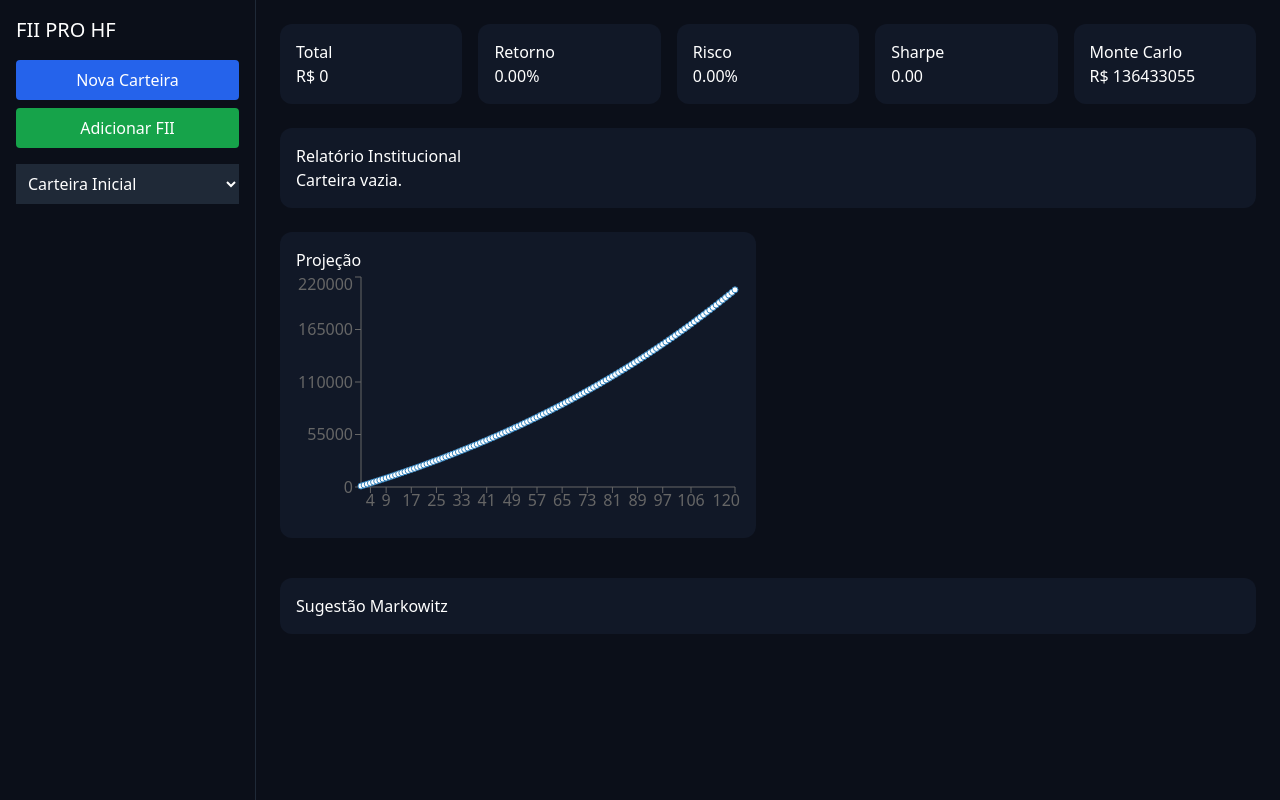
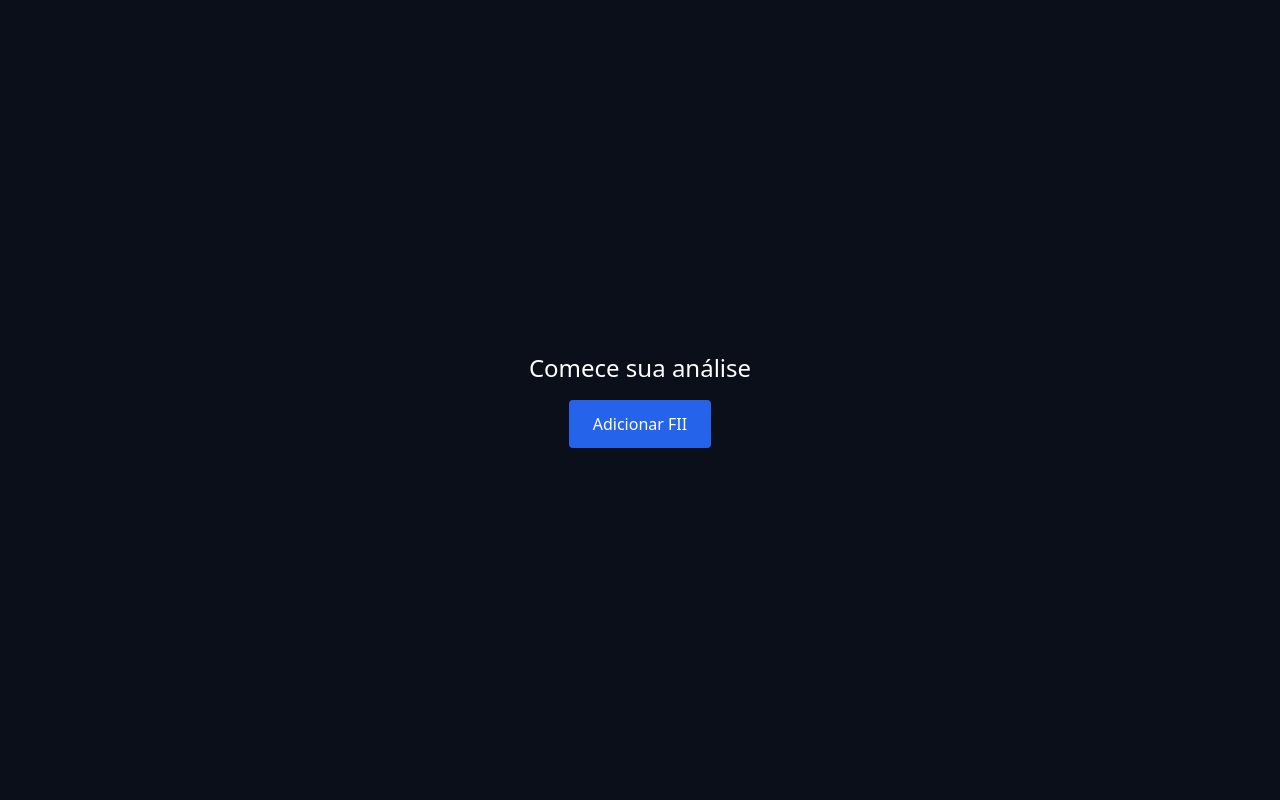
Before and after one commit to jhonythegray/FII-app, a Next.js app: page / in a window 1280 px wide. Built offline with nearby package versions, Linux system fonts and the light colour scheme.

Commit message:
Add files via upload

```diff
--- a/app/page.jsx
+++ b/app/page.jsx
@@ -1,18 +1,11 @@
-// ===============================
-// FII PRO — HEDGE FUND COMPLETE (SAAS + QUANT + MARKOWITZ + MONTE CARLO + IA)
-// ===============================
-
 'use client'
 
 import { useEffect, useMemo, useState } from 'react'
 import { PieChart, Pie, Tooltip, LineChart, Line, XAxis, YAxis, ResponsiveContainer } from 'recharts'
 
-const STORAGE = 'fii_pro_hf'
+const STORAGE = 'fii_pro_ui'
 const DEFAULT_PORTFOLIO = 'Carteira Inicial'
 
-// ===============================
-// 🔌 API
-// ===============================
 async function fetchPriceSafe(ticker) {
   try {
     const res = await fetch(`https://brapi.dev/api/quote/${ticker}`)
@@ -23,9 +16,6 @@ async function fetchPriceSafe(ticker) {
   }
 }
 
-// ===============================
-// 🧠 QUANT CORE
-// ===============================
 function buildMatrix(portfolio, fundData) {
   return portfolio.map(f => {
     const d = fundData[f.ticker] || {}
@@ -43,43 +33,35 @@ function expectedReturn(matrix) {
   return matrix.reduce((a,f)=>a+f.retorno,0)/matrix.length
 }
 
-// ===============================
-// 🔗 CORRELATION
-// ===============================
 function correlationMatrix(portfolio, fundData) {
   const matrix = buildMatrix(portfolio, fundData)
   const n = matrix.length
   const corr = Array(n).fill(0).map(()=>Array(n).fill(0))
 
-  for (let i = 0; i < n; i++) {
-    for (let j = 0; j < n; j++) {
-      if (i === j) corr[i][j] = 1
-      else {
+  for (let i=0;i<n;i++){
+    for (let j=0;j<n;j++){
+      if(i===j) corr[i][j]=1
+      else{
         const segI = fundData[matrix[i].ticker]?.segmento
         const segJ = fundData[matrix[j].ticker]?.segmento
-        corr[i][j] = segI === segJ ? 0.8 : 0.3
+        corr[i][j] = segI===segJ ? 0.8 : 0.3
       }
     }
   }
+
   return corr
 }
 
-// ===============================
-// 📉 REAL RISK (COVARIANCE)
-// ===============================
 function portfolioRisk(matrix, corr) {
   let risk = 0
-  for (let i = 0; i < matrix.length; i++) {
-    for (let j = 0; j < matrix.length; j++) {
+  for (let i=0;i<matrix.length;i++){
+    for (let j=0;j<matrix.length;j++){
       risk += matrix[i].retorno * matrix[j].retorno * corr[i][j]
     }
   }
   return Math.sqrt(risk)
 }
 
-// ===============================
-// ⚖️ MARKOWITZ
-// ===============================
 function markowitzOptimization(portfolio, fundData) {
   const matrix = buildMatrix(portfolio, fundData)
   const weights = matrix.map(f => f.retorno / (f.risco + 0.01))
@@ -87,156 +69,110 @@ function markowitzOptimization(portfolio, fundData) {
   return matrix.map((f,i)=>({ ticker: f.ticker, weight: weights[i]/sum }))
 }
 
-function markowitzAporte(aporte, portfolio, fundData) {
-  const opt = markowitzOptimization(portfolio, fundData)
-  return opt.map(f => ({ ticker: f.ticker, value: Math.round(f.weight * aporte) }))
-}
-
-// ===============================
-// 🎲 MONTE CARLO
-// ===============================
 function monteCarlo(initial, monthly, returnRate, volatility, simulations=100) {
-  const results = []
-  for (let s = 0; s < simulations; s++) {
-    let value = initial
-    for (let i = 0; i < 120; i++) {
-      const shock = (Math.random() - 0.5) * volatility
-      value = (value + monthly) * (1 + returnRate + shock)
+  const results=[]
+  for(let s=0;s<simulations;s++){
+    let value=initial
+    for(let i=0;i<120;i++){
+      const shock=(Math.random()-0.5)*volatility
+      value=(value+monthly)*(1+returnRate+shock)
     }
     results.push(value)
   }
-  return results
+  return results.sort((a,b)=>a-b)
 }
 
-// ===============================
-// 🧠 IA REPORT
-// ===============================
-function institutionalReport(portfolio, fundData) {
-  const matrix = buildMatrix(portfolio, fundData)
-  if (!matrix.length) return 'Carteira vazia.'
-
-  const corr = correlationMatrix(portfolio, fundData)
-  const ret = expectedReturn(matrix)
-  const risk = portfolioRisk(matrix, corr)
-  const sharpe = ret / (risk + 0.0001)
-
-  let text = ''
-
-  if (sharpe > 1.5) text += 'Carteira altamente eficiente. '
-  else if (sharpe > 1) text += 'Carteira eficiente. '
-  else text += 'Carteira com baixa eficiência risco/retorno. '
-
-  if (risk > 0.15) text += 'Risco elevado devido à correlação entre ativos. '
-  else text += 'Risco controlado. '
-
-  text += 'Rebalanceamento via Markowitz recomendado.'
-
-  return text
-}
-
-// ===============================
-// 📈 SIMULATION
-// ===============================
-function simulate(initial, monthly, rate, months=120){
-  let val = initial
-  const data=[]
-  for(let i=0;i<months;i++){
-    val=(val+monthly)*(1+rate/12)
-    data.push({month:i+1,value:val})
-  }
-  return data
-}
-
-// ===============================
-// STORE
-// ===============================
 function useStore(){
   const [data,setData]=useState({ portfolios:{[DEFAULT_PORTFOLIO]:[]}, selected:DEFAULT_PORTFOLIO })
   const [ready,setReady]=useState(false)
 
   useEffect(()=>{
-    try{
-      const saved=localStorage.getItem(STORAGE)
-      if(saved) setData(JSON.parse(saved))
-    }catch{}
+    const saved=localStorage.getItem(STORAGE)
+    if(saved) setData(JSON.parse(saved))
     setReady(true)
   },[])
 
-  useEffect(()=>{ if(ready) localStorage.setItem(STORAGE,JSON.stringify(data)) },[data,ready])
+  useEffect(()=>{
+    if(ready) localStorage.setItem(STORAGE,JSON.stringify(data))
+  },[data,ready])
 
   return {data,setData,ready}
 }
 
-// ===============================
-// APP
-// ===============================
 export default function App(){
   const {data,setData,ready}=useStore()
   const [fundData,setFundData]=useState({})
+  const [modal,setModal]=useState(false)
+  const [ticker,setTicker]=useState('')
   const [aporte,setAporte]=useState(1000)
 
   useEffect(()=>{
-    fetch('/data/fii.json', { cache:'no-store' }).then(r=>r.json()).then(setFundData).catch(()=>setFundData({}))
+    fetch('/data/fii.json').then(r=>r.json()).then(setFundData)
   },[])
 
   const portfolio = data.portfolios[data.selected] || []
 
   useEffect(()=>{
-    let cancel=false
     async function update(){
-      if(!portfolio.length) return
       const updated = await Promise.all(portfolio.map(async f=>({...f,price:await fetchPriceSafe(f.ticker)})))
-      if(cancel) return
-      setData(prev=>({ ...prev, portfolios:{...prev.portfolios,[prev.selected]:updated} }))
+      setData(prev=>({...prev,portfolios:{...prev.portfolios,[prev.selected]:updated}}))
     }
-    update()
-    return ()=>{cancel=true}
+    if(portfolio.length) update()
   },[data.selected])
 
-  const matrix = useMemo(()=>buildMatrix(portfolio,fundData),[portfolio,fundData])
-  const corr = useMemo(()=>correlationMatrix(portfolio,fundData),[portfolio,fundData])
+  const matrix = buildMatrix(portfolio,fundData)
+  const corr = correlationMatrix(portfolio,fundData)
 
   const ret = expectedReturn(matrix)
   const risk = portfolioRisk(matrix,corr)
   const sharpe = ret/(risk+0.0001)
 
-  const report = institutionalReport(portfolio,fundData)
-  const suggestions = markowitzAporte(aporte,portfolio,fundData)
-
   const total = portfolio.reduce((a,f)=>a+(f.price||0)*(f.shares||0),0)
-  const growth = simulate(total,aporte,ret||0.1)
 
   const mc = monteCarlo(total, aporte, ret||0.08, risk||0.05)
-  const avgMC = mc.reduce((a,b)=>a+b,0)/ (mc.length||1)
+  const p10 = mc[Math.floor(mc.length*0.1)]
+  const p50 = mc[Math.floor(mc.length*0.5)]
+  const p90 = mc[Math.floor(mc.length*0.9)]
 
-  function createPortfolio(){
-    const name = prompt('Nome da carteira')
-    if(!name) return
-    setData(prev=>({ ...prev, portfolios:{...prev.portfolios,[name]:[]}, selected:name }))
+  const opt = markowitzOptimization(portfolio,fundData)
+
+  function addFII(){
+    if(!ticker) return
+    setData(prev=>{
+      const list=prev.portfolios[prev.selected]
+      return {...prev,portfolios:{...prev.portfolios,[prev.selected]:[...list,{ticker,shares:1,price:100}]}}
+    })
+    setTicker('')
+    setModal(false)
   }
 
-  function addFII(){
-    const ticker=(prompt('Ticker')||'').toUpperCase()
-    if(!ticker) return
-    setData(prev=>{
-      const list=prev.portfolios[prev.selected]||[]
-      if(list.find(f=>f.ticker===ticker)) return prev
-      return { ...prev, portfolios:{...prev.portfolios,[prev.selected]:[...list,{ticker,shares:1,price:100}]} }
-    })
-  }
+  const sharpeColor = sharpe>1.5?"text-green-400":sharpe>1?"text-yellow-400":"text-red-400"
 
   if(!ready) return <div className="p-6">Carregando...</div>
+
+  if(!portfolio.length) return (
+    <div className="flex items-center justify-center h-screen">
+      <div className="text-center">
+        <h1 className="text-2xl mb-4">Comece sua análise</h1>
+        <button onClick={()=>setModal(true)} className="bg-blue-600 px-6 py-3 rounded">Adicionar FII</button>
+      </div>
+    </div>
+  )
 
   return (
     <div className="flex min-h-screen bg-[#0b0f19] text-white">
 
+      {modal && (
+        <div className="fixed inset-0 bg-black/50 flex items-center justify-center">
+          <div className="bg-[#111827] p-6 rounded-xl">
+            <input value={ticker} onChange={e=>setTicker(e.target.value)} className="bg-gray-800 p-2 mb-4" />
+            <button onClick={addFII} className="bg-green-600 px-4 py-2 rounded">Salvar</button>
+          </div>
+        </div>
+      )}
+
       <div className="w-64 p-4 border-r border-gray-800">
-        <h1 className="text-xl mb-4">FII PRO HF</h1>
-        <button onClick={createPortfolio} className="w-full mb-2 bg-blue-600 p-2 rounded">Nova Carteira</button>
-        <button onClick={addFII} className="w-full bg-green-600 p-2 rounded">Adicionar FII</button>
-        <select value={data.selected} onChange={e=>setData(prev=>({...prev,selected:e.target.value}))} className="w-full mt-4 bg-gray-800 p-2">
-          {Object.keys(data.portfolios).map(p=> <option key={p}>{p}</option>)}
-        </select>
+        <button onClick={()=>setModal(true)} className="w-full bg-green-600 p-2 rounded">Adicionar FII</button>
       </div>
 
       <div className="flex-1 p-6">
@@ -245,27 +181,27 @@ export default function App(){
           <Card title="Total" value={`R$ ${total.toFixed(0)}`} />
           <Card title="Retorno" value={`${(ret*100).toFixed(2)}%`} />
           <Card title="Risco" value={`${(risk*100).toFixed(2)}%`} />
-          <Card title="Sharpe" value={sharpe.toFixed(2)} />
-          <Card title="Monte Carlo" value={`R$ ${avgMC.toFixed(0)}`} />
+          <Card title="Sharpe" value={<span className={sharpeColor}>{sharpe.toFixed(2)}</span>} />
+          <Card title="Monte Carlo" value={`R$ ${p50?.toFixed(0)}`} />
         </div>
 
-        <Panel title="Relatório Institucional">{report}</Panel>
+        <Panel title="Cenários">
+          <div>Pessimista: R$ {p10?.toFixed(0)}</div>
+          <div>Base: R$ {p50?.toFixed(0)}</div>
+          <div>Otimista: R$ {p90?.toFixed(0)}</div>
+        </Panel>
 
-        <div className="grid grid-cols-2 gap-6 my-6">
-          <Panel title="Projeção">
-            <ResponsiveContainer width="100%" height={250}>
-              <LineChart data={growth}>
-                <XAxis dataKey="month" />
-                <YAxis />
-                <Tooltip />
-                <Line dataKey="value" />
-              </LineChart>
-            </ResponsiveContainer>
-          </Panel>
-        </div>
+        <Panel title="Plano de Ação">
+          {opt.map(o=> <div key={o.ticker}>{o.ticker}: {(o.weight*100).toFixed(1)}%</div>)}
+        </Panel>
 
-        <Panel title="Sugestão Markowitz">
-          {suggestions.map(s=>(<div key={s.ticker}>{s.ticker}: R$ {s.value}</div>))}
+        <Panel title="Alocação">
+          <ResponsiveContainer width="100%" height={250}>
+            <PieChart>
+              <Pie data={portfolio.map(f=>({name:f.ticker,value:f.price*f.shares}))} dataKey="value" />
+              <Tooltip />
+            </PieChart>
+          </ResponsiveContainer>
         </Panel>
 
       </div>
@@ -275,13 +211,9 @@ export default function App(){
 }
 
 function Card({title,value}){
-  return <div className="bg-[#111827] p-4 rounded-xl">{title}<div>{value}</div></div>
+  return <div className="bg-[#111827] p-4 rounded-xl"><div>{title}</div><div className="text-xl">{value}</div></div>
 }
 
 function Panel({title,children}){
-  return <div className="bg-[#111827] p-4 rounded-xl mb-4"><h2>{title}</h2>{children}</div>
+  return <div className="bg-[#111827] p-4 rounded-xl mb-4"><h2 className="mb-2">{title}</h2>{children}</div>
 }
-
-// ===============================
-// 🚀 HEDGE FUND LEVEL COMPLETED
-// ===============================
```
